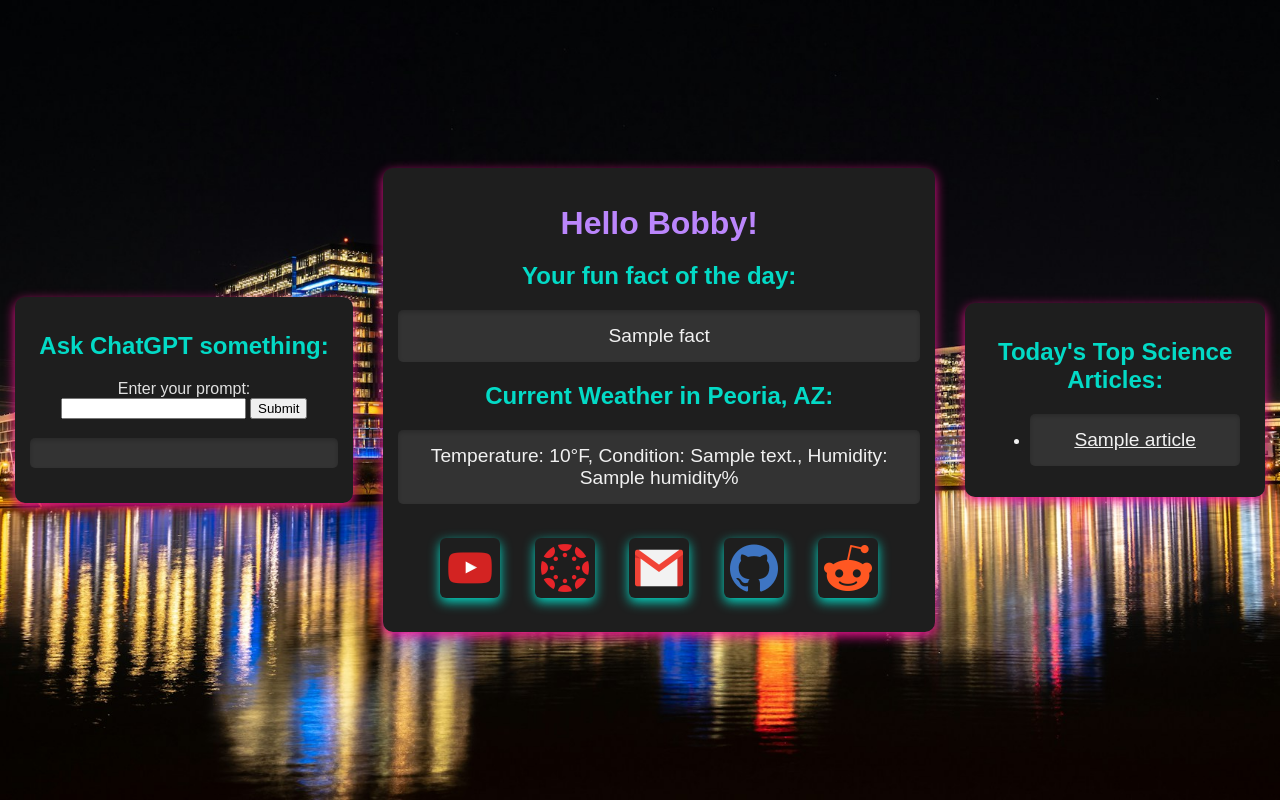
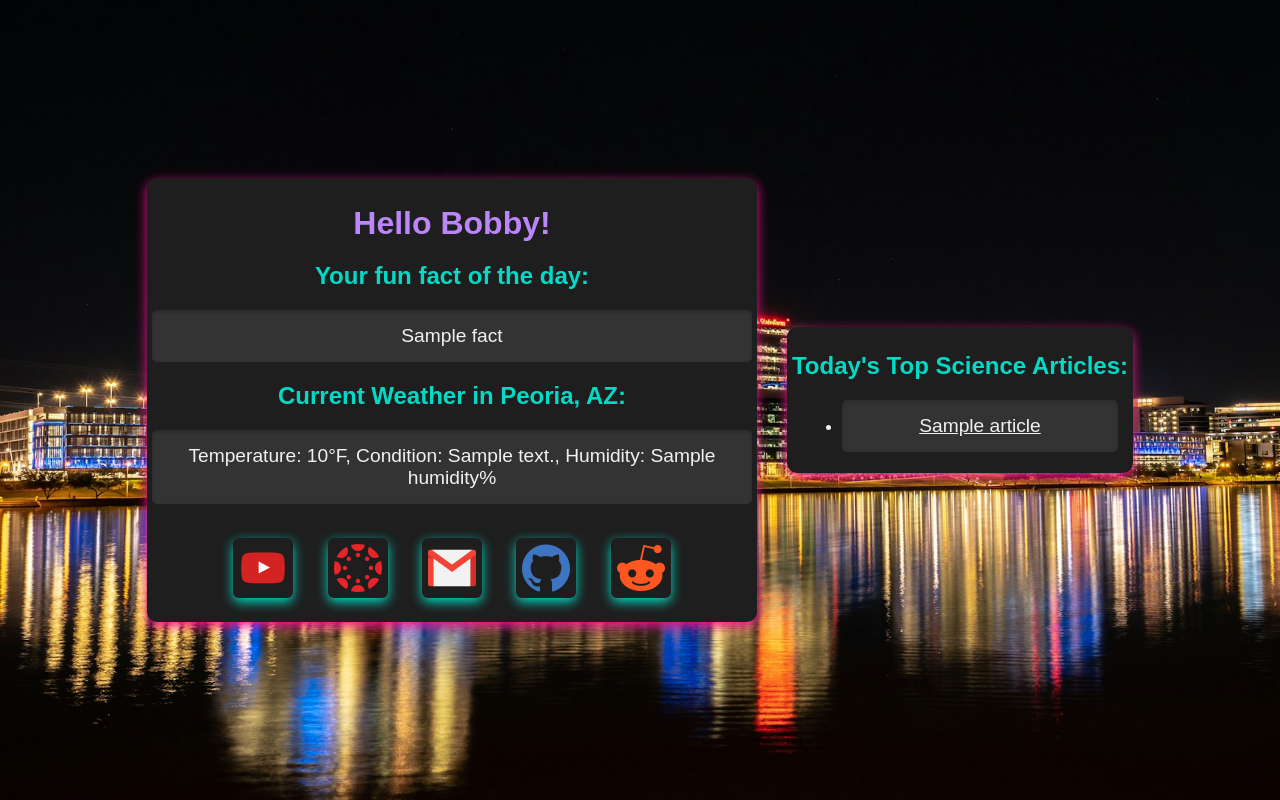
Before and after one commit to bdelucia/BobbehLandingPage, a Flask app: page / in a window 1280 px wide. Run offline with Flask 3, Linux system fonts and the light colour scheme; a database or web service that is not in the repository returns one stand-in record (values such as "Sample title"); data that the repository does not hold is empty.

Commit message:
padding and removal

```diff
--- a/static/styles.css
+++ b/static/styles.css
@@ -11,9 +11,8 @@ body {
 }
 
 .container {
-    /*display: flex;*/
     background-color: #1e1e1e;
-    padding: 15px;
+    padding: 5px;
     border-radius: 10px;
     box-shadow: 0 4px 12px #03dac6;
     max-width: 600px;
--- a/templates/index.html
+++ b/templates/index.html
@@ -7,16 +7,6 @@
     <link rel="stylesheet" href="{{ url_for('static', filename='styles.css') }}">
 </head>
 <body style="background-image: url('static/background.jpg'); background-size: cover; background-position: center; background-repeat: no-repeat;">
-    <div class="container" id="chatgpt">
-        <h2>Ask ChatGPT something:</h2>
-        <form action="{{ url_for('views.process_prompt') }}" method="POST">
-            <label for="prompt">Enter your prompt:</label>
-            <input type="text" id="prompt" name="prompt" required>
-            <button type="submit">Submit</button>
-        </form>
-        <p>{{ response if response else '' }}</p>
-    </div>
-
     <div class="container">
         <h1>Hello Bobby!</h1>
         <h2>Your fun fact of the day:</h2>
```
